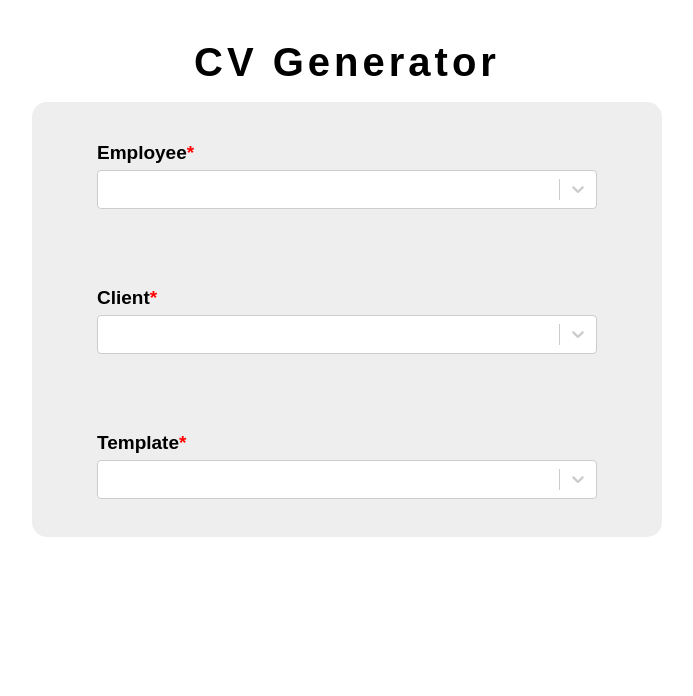
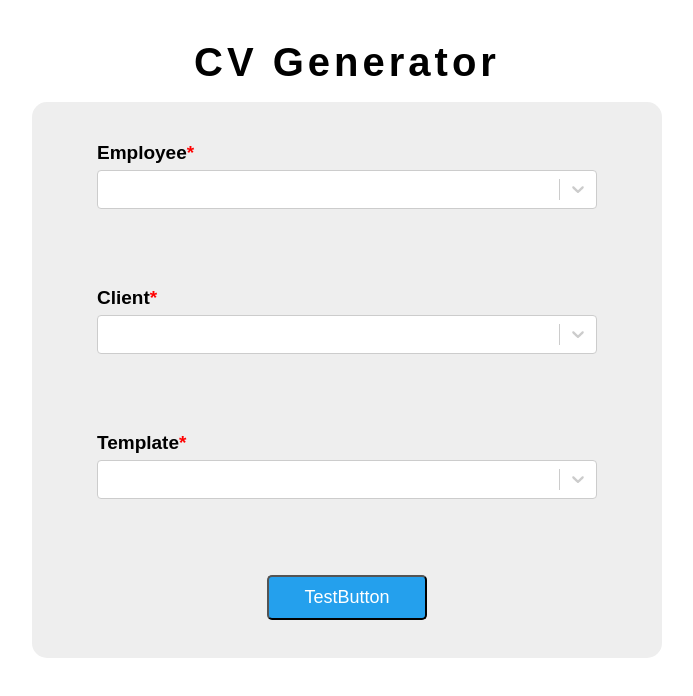
Before and after one commit to UnosquareBelfast/CVGenerator, a React app: page / in a window 1280 px wide. Shown: the top 696 px of the page, without its empty margins (293-986 px from the left). Built offline with nearby package versions, Linux system fonts and the light colour scheme.

Commit message:
Sharable button basic code

```diff
--- /dev/null
+++ b/src/components/common/Button/container.js
@@ -0,0 +1,28 @@
+import React from 'react';
+import { PropTypes as PT } from 'prop-types';
+
+export default Wrapped =>
+  class extends React.Component {
+    static propTypes = {
+      value: PT.string.isRequired,
+      disabled: PT.bool.isRequired,
+      type: PT.oneOf(['submit', 'button']).isRequired,
+    };
+
+    handleOnClick = () => {
+      console.log('clicked');
+    };
+
+    render() {
+      const { value, disabled, type } = this.props;
+
+      return (
+        <Wrapped
+          value={value}
+          disabled={disabled}
+          handleClick={() => this.handleOnClick()}
+          type={type}
+        />
+      );
+    }
+  };
--- /dev/null
+++ b/src/components/common/Button/index.js
@@ -0,0 +1,24 @@
+import React from 'react';
+import { PropTypes as PT } from 'prop-types';
+import container from './container';
+import { StyledButton } from './styled';
+
+const Button = ({ value, disabled, handleClick, type }) => {
+  // eslint issue - https://github.com/yannickcr/eslint-plugin-react/issues/1555
+  /* eslint-disable react/button-has-type */
+  return (
+    <StyledButton type={type} disabled={disabled} onClick={handleClick}>
+      {value}
+    </StyledButton>
+  );
+  /* eslint-enable react/button-has-type */
+};
+
+Button.propTypes = {
+  value: PT.string.isRequired,
+  disabled: PT.bool.isRequired,
+  handleClick: PT.func.isRequired,
+  type: PT.oneOf(['submit', 'button']).isRequired,
+};
+
+export default container(Button);
--- /dev/null
+++ b/src/components/common/Button/styled.js
@@ -0,0 +1,14 @@
+import styled from 'styled-components';
+import { theme } from 'Themes';
+
+export const StyledButton = styled.button`
+  background: ${theme.colors.buttonBlue};
+  border-radius: 5px;
+  color: white;
+  font-family: ${theme.fonts.fallback};
+  font-size: 18px;
+  margin: 38px;
+  padding: 10px 35px;
+`;
+
+export default StyledButton;
--- a/src/components/common/index.js
+++ b/src/components/common/index.js
@@ -1,2 +1,3 @@
 export { default as Label } from './Label';
 export { default as Select } from './Select';
+export { default as Button } from './Button';
--- a/src/pages/Selector/index.jsx
+++ b/src/pages/Selector/index.jsx
@@ -1,5 +1,5 @@
 import React from 'react';
-import { Select } from 'Common';
+import { Select, Button } from 'Common';
 import mockDataForSelect from 'Utilities';
 import container from './container';
 
@@ -33,6 +33,7 @@ const Selector = () => (
         isDisabled={false}
         options={mockDataForSelect.templates}
       />
+      <Button value="TestButton" disabled={false} type="submit" />
     </div>
   </StyledPage>
 );
--- a/src/styled.js
+++ b/src/styled.js
@@ -10,6 +10,7 @@ export const theme = {
     fontBlack: '#000',
     backgroundWhite: '#fff',
     backgroundGrey: '#eee',
+    buttonBlue: '#24A0ED',
   },
   fonts: {
     main: 'Open Sans',
```
